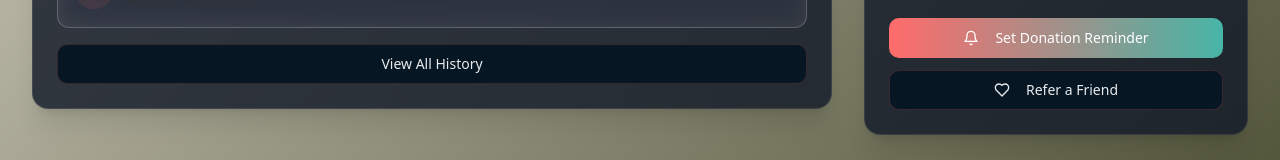
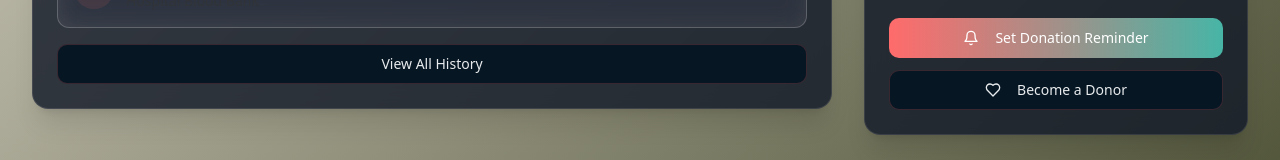
Before and after one commit to Mausam5055/blood-pulse-hero, a React (Vite) app: page /admin-dashboard in a window 1280 px wide. Shown: the part 1053-1213 px from the top of the page. Built offline with nearby package versions, Linux system fonts and the light colour scheme.

Commit message:
Fix: Dashboard "Become a Donor" button
The "Become a Donor" button in the dashboard was not navigating to the correct page. This commit fixes the button's functionality.

```diff
--- a/src/pages/Dashboard.tsx
+++ b/src/pages/Dashboard.tsx
@@ -1,13 +1,14 @@
-
 import React from 'react';
 import { Button } from '@/components/ui/button';
 import { Badge } from '@/components/ui/badge';
 import { Progress } from '@/components/ui/progress';
 import { Heart, Calendar, Award, Edit, Download, Bell, MapPin } from 'lucide-react';
 import Navbar from '../components/Navbar';
+import { useNavigate } from 'react-router-dom';
 
 const Dashboard = () => {
-  // Mock user data
+  const navigate = useNavigate();
+
   const user = {
     name: 'John Smith',
     bloodGroup: 'O+',
@@ -38,7 +39,6 @@ const Dashboard = () => {
 
       <div className="pt-20 pb-16 px-4 sm:px-6 lg:px-8">
         <div className="max-w-7xl mx-auto">
-          {/* Header */}
           <div className="mb-8 animate-fade-in">
             <h1 className="text-4xl font-bold text-rich-charcoal dark:text-soft-white mb-2">
               Welcome back, {user.name}!
@@ -49,9 +49,7 @@ const Dashboard = () => {
           </div>
 
           <div className="grid grid-cols-1 lg:grid-cols-3 gap-8">
-            {/* Main Content */}
             <div className="lg:col-span-2 space-y-8">
-              {/* Profile Overview */}
               <div className="glass-card p-6 rounded-2xl animate-slide-up">
                 <div className="flex items-start justify-between mb-6">
                   <div className="flex items-center space-x-4">
@@ -105,7 +103,6 @@ const Dashboard = () => {
                 </div>
               </div>
 
-              {/* Next Donation Progress */}
               <div className="glass-card p-6 rounded-2xl animate-slide-up">
                 <h3 className="text-xl font-semibold text-rich-charcoal dark:text-soft-white mb-4">
                   Next Donation Eligibility
@@ -140,7 +137,6 @@ const Dashboard = () => {
                 </div>
               </div>
 
-              {/* Donation History */}
               <div className="glass-card p-6 rounded-2xl animate-slide-up">
                 <h3 className="text-xl font-semibold text-rich-charcoal dark:text-soft-white mb-4">
                   Donation History
@@ -175,7 +171,6 @@ const Dashboard = () => {
 
             {/* Sidebar */}
             <div className="space-y-8">
-              {/* Achievements */}
               <div className="glass-card p-6 rounded-2xl animate-fade-in">
                 <h3 className="text-xl font-semibold text-rich-charcoal dark:text-soft-white mb-4 flex items-center">
                   <Award className="w-5 h-5 mr-2 text-deep-coral dark:text-neon-pink" />
@@ -202,7 +197,6 @@ const Dashboard = () => {
                 </Button>
               </div>
 
-              {/* Upcoming Events */}
               <div className="glass-card p-6 rounded-2xl animate-fade-in">
                 <h3 className="text-xl font-semibold text-rich-charcoal dark:text-soft-white mb-4 flex items-center">
                   <Calendar className="w-5 h-5 mr-2 text-deep-coral dark:text-neon-pink" />
@@ -235,13 +229,20 @@ const Dashboard = () => {
                   Quick Actions
                 </h3>
                 <div className="space-y-3">
-                  <Button className="w-full bg-gradient-to-r from-deep-coral to-soft-teal dark:from-neon-pink dark:to-electric-cyan text-white">
+                  <Button
+                    onClick={() => navigate('/donate-form')}
+                    className="w-full bg-gradient-to-r from-deep-coral to-soft-teal dark:from-neon-pink dark:to-electric-cyan text-white"
+                  >
                     <Bell className="w-4 h-4 mr-2" />
                     Set Donation Reminder
                   </Button>
-                  <Button variant="outline" className="w-full border-deep-coral/20 dark:border-electric-cyan/20">
+                  <Button
+                    onClick={() => navigate('/donate-form')}
+                    variant="outline"
+                    className="w-full border-deep-coral/20 dark:border-electric-cyan/20"
+                  >
                     <Heart className="w-4 h-4 mr-2" />
-                    Refer a Friend
+                    Become a Donor
                   </Button>
                 </div>
               </div>
```
